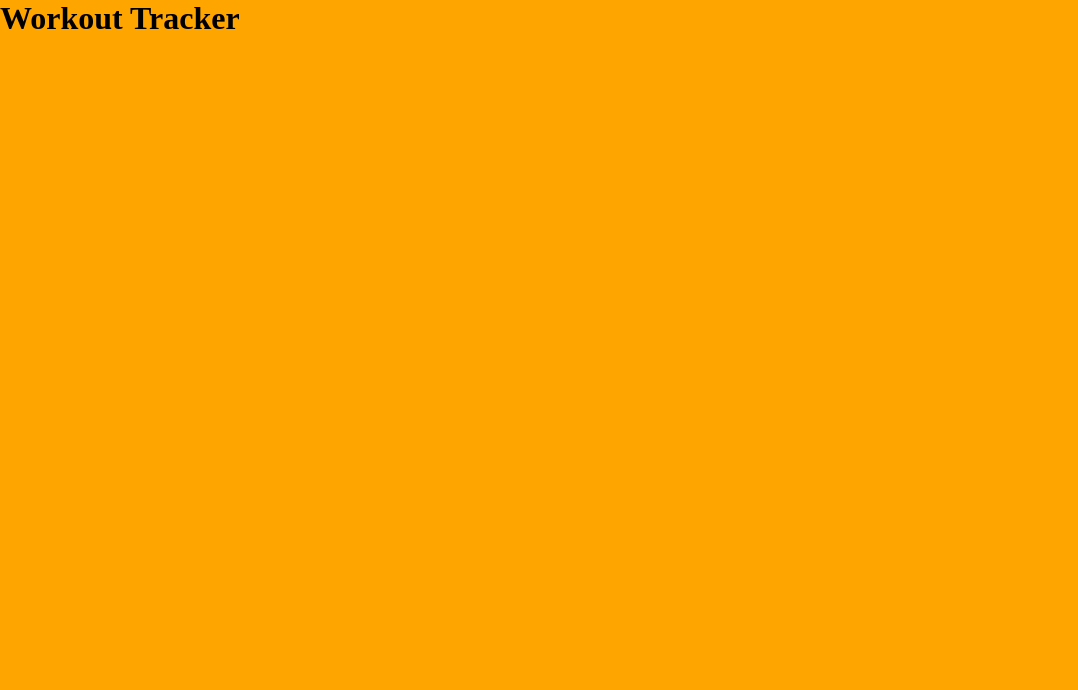
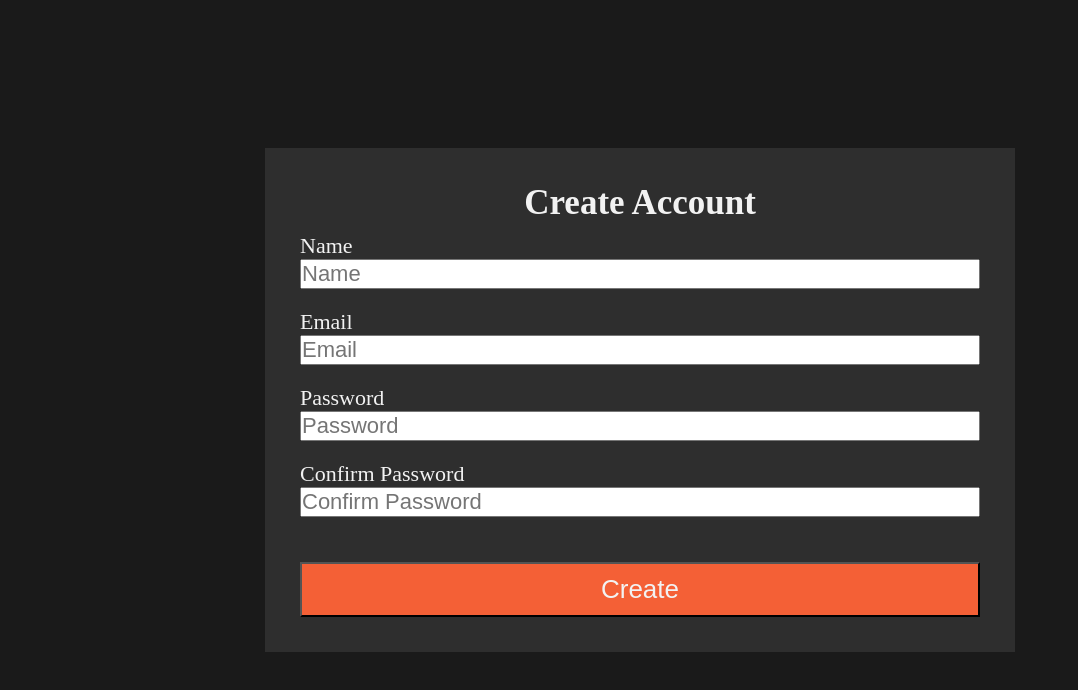
Before and after one commit to MorganLee909/workout-tracker, a website: page views/index.html in a window 1280 px wide. Shown: the whole page, without its empty margins (0-1078 px from the left). Drawn offline with Linux system fonts and the light colour scheme.

Commit message:
Style the register page.

```diff
--- a/package.json
+++ b/package.json
@@ -16,7 +16,7 @@
   "main": "app.js",
   "scripts": {
     "test": "echo \"Error: no test specified\" && exit 1",
-    "dev": "nodemon app.js --ignore views/build/"
+    "dev": "nodemon app.js --ignore views/build/ --ext js,css,html"
   },
   "dependencies": {
     "compression": "^1.8.0",
--- /dev/null
+++ b/views/css/register.css
@@ -0,0 +1,4 @@
+#registerPage form{
+    display: flex;
+    flex-direction: column;
+}
--- a/views/index.css
+++ b/views/index.css
@@ -1,9 +1,57 @@
+@import "./css/register.css";
+:root{
+    --primary: #d7263d;
+    --accent: #f46036;
+    --dark: #1a1a1a;
+    --gray: #2e2e2e;
+    --text: #f2f2f2;
+    --success: #4caf50;
+    --warning: #ffc107;
+}
+
 *{
     margin: 0;
     padding: 0;
     box-sizing: border-box;
+    color: var(--text);
 }
 
-body{
-    background: orange;
+.page{
+    display: flex;
+    justify-content: center;
+    align-items: center;
+    height: 100vh;
+    width: 100vw;
+    background: var(--dark);
 }
+
+.standardForm{
+    background: var(--gray);
+    padding: 35px;
+    width: 100%;
+    max-width: 750px;
+}
+
+.standardForm h1{
+    font-size: 35px;
+    text-align: center;
+}
+
+.standardForm label{
+    display: flex;
+    flex-direction: column;
+    font-size: 22px;
+    margin: 10px 0;
+}
+
+.standardForm input{
+    font-size: 22px;
+    color: var(--gray);
+}
+
+.standardForm button{
+    font-size: 26px;
+    background: var(--accent);
+    margin-top: 35px;
+    padding: 10px 0;
+}
--- a/views/index.html
+++ b/views/index.html
@@ -2,11 +2,55 @@
 <html lang="en">
 <head>
     <meta charset="utf-8">
+    <meta name="viewport" content="width=device-width, initial-scale=1">
     <title>Workout Tracker</title>
     <link rel="stylesheet" href="/index.css">
 </head>
 <body>
-    <h1>Workout Tracker</h1>
+    <div id="registerPage" class="page">
+        <form class="standardForm">
+            <h1>Create Account</h1>
+
+            <label>Name
+                <input
+                    id="registerName"
+                    type="text"
+                    placeholder="Name"
+                    required
+                >
+            </label>
+
+            <label>Email
+                <input
+                    id="registerEmail"
+                    type="email"
+                    placeholder="Email"
+                    required
+                >
+            </label>
+
+            <label>Password
+                <input
+                    id="registerPass"
+                    type="password"
+                    placeholder="Password"
+                    required
+                >
+            </label>
+
+            <label>Confirm Password
+                <input
+                    id="registerConfirmPass"
+                    type="password"
+                    placeholder="Confirm Password"
+                    required
+                >
+            </label>
+
+            <button>Create</button>
+        </form>
+    </div>
+
     <script src="/index.js"></script>
 </body>
 </html>
```
